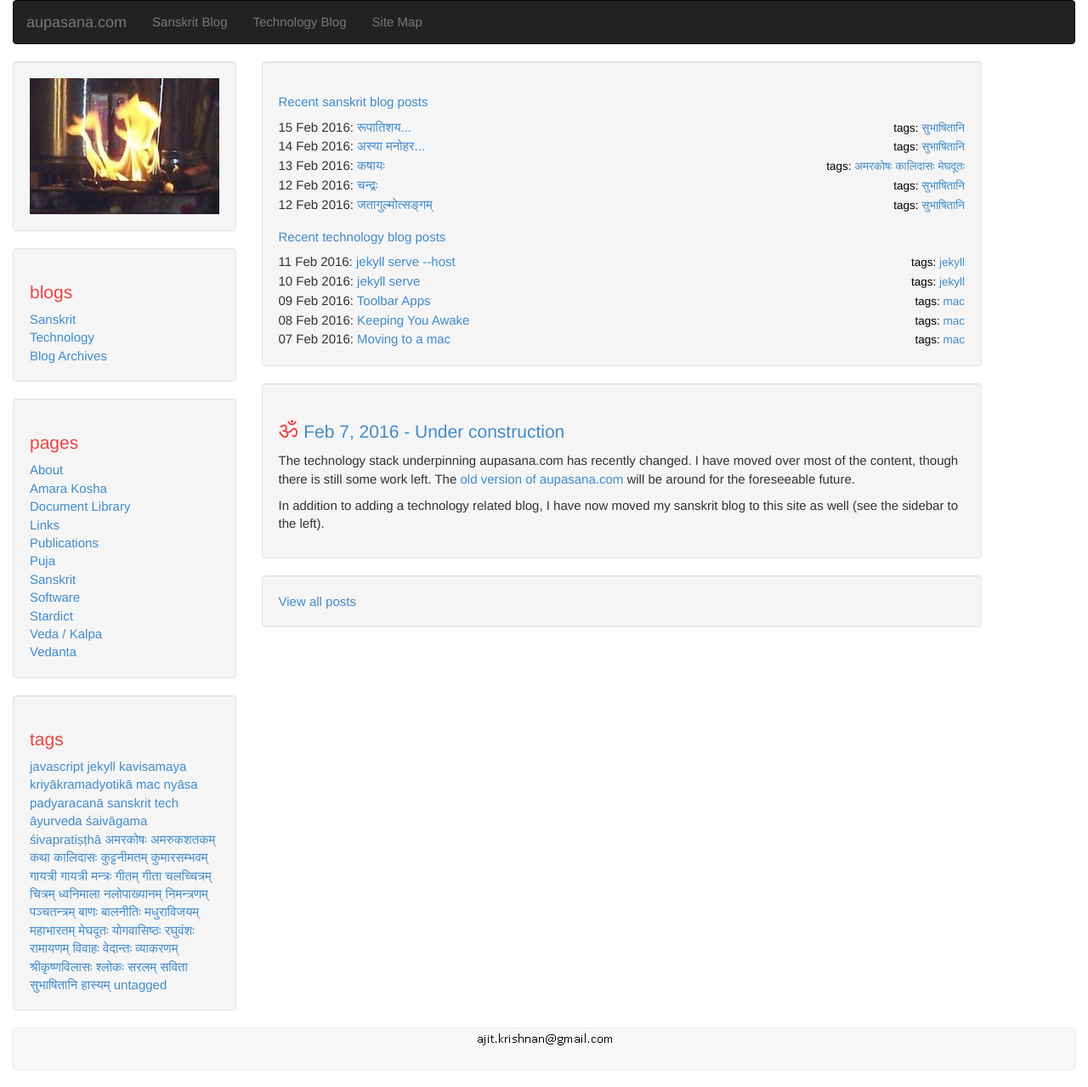
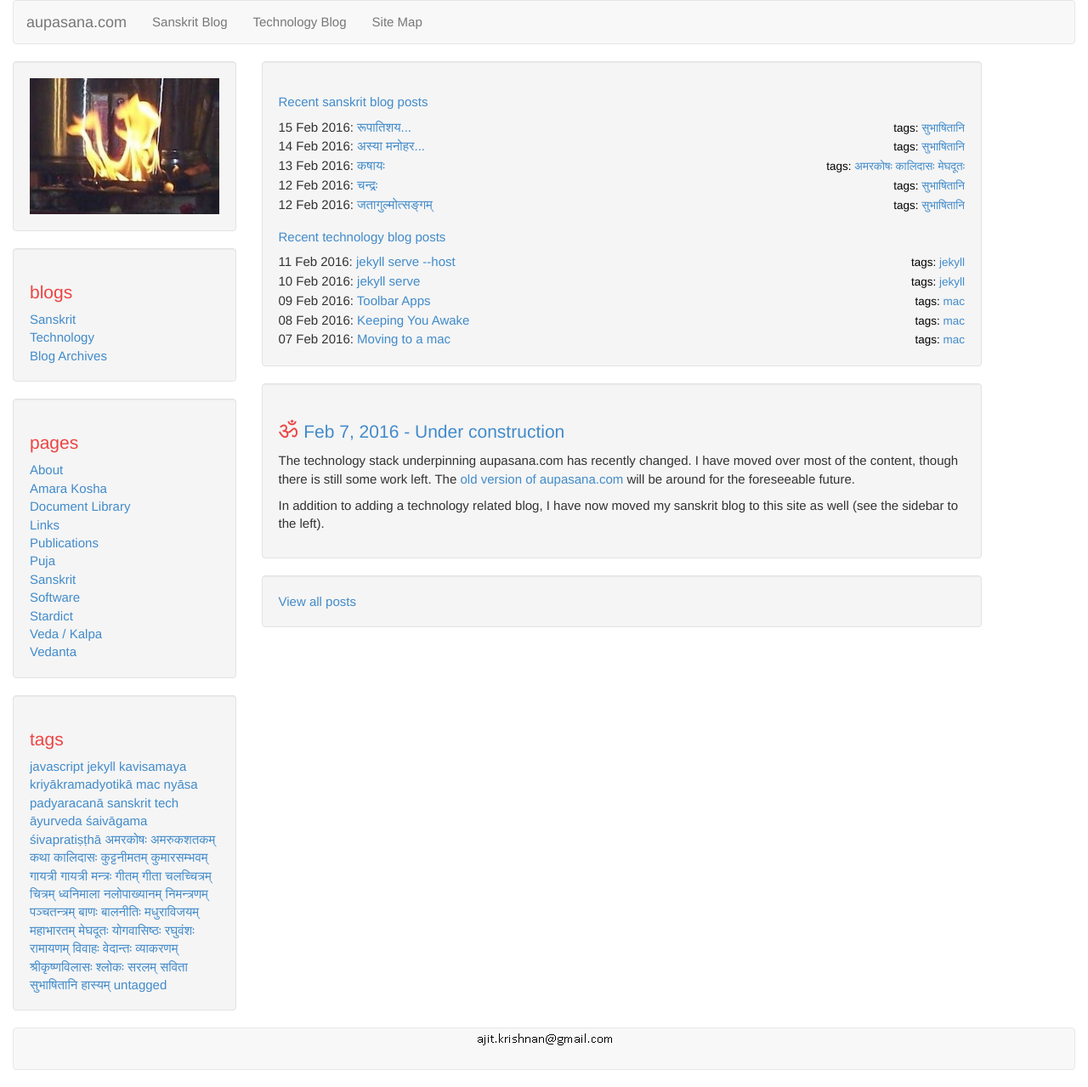
Before and after one commit to aupasana/aupasana.github.io, a Jekyll site: the page built from index.html, in a window 1280 px wide. Shown: the whole page at 85% size. Built offline with Jekyll 4.4.1, drawn with Linux system fonts in a browser that asks for light colours.

Commit message:
header.html: use standard navbar instead of inverser

```diff
--- a/_includes/header.html
+++ b/_includes/header.html
@@ -27,7 +27,7 @@
 <div class="container-fluid">
     <div class="row-fluid">
         <!-- disabling navbar-fixed-top since it causes problems with anchor navigation -->
-        <div class="navbar navbar-inverse" role="navigation">
+        <div class="navbar navbar-default" role="navigation">
             <div class="navbar-header">
                 <button type="button" class="navbar-toggle" data-toggle="collapse" data-target="#bs-example-navbar-collapse-1">
                   <span class="sr-only">Toggle navigation</span>
```
